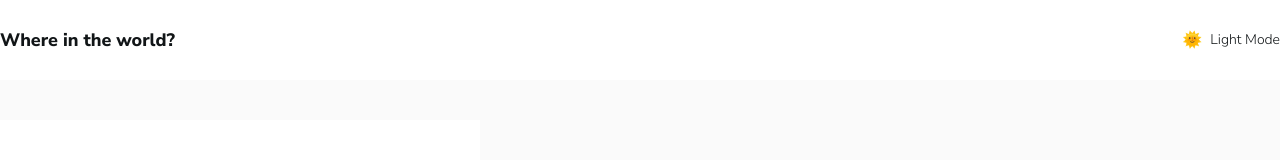
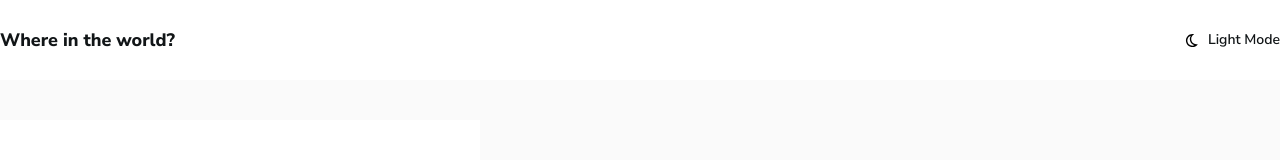
Before and after one commit to xeuxdev/Countries_Rest_Api, a Next.js app: page / in a window 1280 px wide. Shown: the top 160 px of the page. Built offline with nearby package versions, Linux system fonts and the light colour scheme.

Commit message:
added styles to icons

```diff
--- a/components/Layout.tsx
+++ b/components/Layout.tsx
@@ -1,7 +1,8 @@
 import { useTheme } from "next-themes"
 import { motion } from "framer-motion"
 import { useEffect, useState } from "react"
-
+import MoonSolid from "../icons/MoonSolid"
+import MoonReg from "../icons/MoonReg"
 
 type Props = {
   children: React.ReactNode
@@ -33,8 +34,8 @@ const Layout = ({ children }: Props) => {
               whileHover={{ scale: 1.1, transition: { duration: 0.2 } }}
               whileTap={{ scale: 0.9 }}
             >
-              <p>{theme === "dark" ? "🌙" : "🌞"}</p>
-              <p className="text-light_Mode_Text dark:text-dark_Mode_Text text-sm">
+              {theme === "dark" ? <MoonSolid /> : <MoonReg />}
+              <p className="text-light_Mode_Text dark:text-dark_Mode_Text text-sm font-semibold">
                 {theme === "dark" ? "Dark Mode" : "Light Mode"}
               </p>
             </motion.div>
--- a/icons/MoonReg.tsx
+++ b/icons/MoonReg.tsx
@@ -1,7 +1,16 @@
 const MoonReg = () => {
   return (
-    <svg xmlns="http://www.w3.org/2000/svg" viewBox="0 0 512 512">
-      <path d="M421.6 379.9c-.6641 0-1.35 .0625-2.049 .1953c-11.24 2.143-22.37 3.17-33.32 3.17c-94.81 0-174.1-77.14-174.1-175.5c0-63.19 33.79-121.3 88.73-152.6c8.467-4.812 6.339-17.66-3.279-19.44c-11.2-2.078-29.53-3.746-40.9-3.746C132.3 31.1 32 132.2 32 256c0 123.6 100.1 224 223.8 224c69.04 0 132.1-31.45 173.8-82.93C435.3 389.1 429.1 379.9 421.6 379.9zM255.8 432C158.9 432 80 353 80 256c0-76.32 48.77-141.4 116.7-165.8C175.2 125 163.2 165.6 163.2 207.8c0 99.44 65.13 183.9 154.9 212.8C298.5 428.1 277.4 432 255.8 432z" />
+    <svg
+      width={15}
+      height={15}
+      xmlns="http://www.w3.org/2000/svg"
+      viewBox="0 0 512 512"
+      className="text-dark_Mode_Text "
+    >
+      <path
+        d="M421.6 379.9c-.6641 0-1.35 .0625-2.049 .1953c-11.24 2.143-22.37 3.17-33.32 3.17c-94.81 0-174.1-77.14-174.1-175.5c0-63.19 33.79-121.3 88.73-152.6c8.467-4.812 6.339-17.66-3.279-19.44c-11.2-2.078-29.53-3.746-40.9-3.746C132.3 31.1 32 132.2 32 256c0 123.6 100.1 224 223.8 224c69.04 0 132.1-31.45 173.8-82.93C435.3 389.1 429.1 379.9 421.6 379.9zM255.8 432C158.9 432 80 353 80 256c0-76.32 48.77-141.4 116.7-165.8C175.2 125 163.2 165.6 163.2 207.8c0 99.44 65.13 183.9 154.9 212.8C298.5 428.1 277.4 432 255.8 432z"
+        fill="currentColor"
+      />
     </svg>
   )
 }
--- a/icons/MoonSolid.tsx
+++ b/icons/MoonSolid.tsx
@@ -1,7 +1,16 @@
 const MoonSolid = () => {
   return (
-    <svg xmlns="http://www.w3.org/2000/svg" viewBox="0 0 384 512">
-      <path d="M223.5 32C100 32 0 132.3 0 256S100 480 223.5 480c60.6 0 115.5-24.2 155.8-63.4c5-4.9 6.3-12.5 3.1-18.7s-10.1-9.7-17-8.5c-9.8 1.7-19.8 2.6-30.1 2.6c-96.9 0-175.5-78.8-175.5-176c0-65.8 36-123.1 89.3-153.3c6.1-3.5 9.2-10.5 7.7-17.3s-7.3-11.9-14.3-12.5c-6.3-.5-12.6-.8-19-.8z" />
+    <svg
+      width={15}
+      height={15}
+      xmlns="http://www.w3.org/2000/svg"
+      viewBox="0 0 384 512"
+      className="text-dark_Mode_Text w-5 h-5 border-none"
+    >
+      <path
+        d="M223.5 32C100 32 0 132.3 0 256S100 480 223.5 480c60.6 0 115.5-24.2 155.8-63.4c5-4.9 6.3-12.5 3.1-18.7s-10.1-9.7-17-8.5c-9.8 1.7-19.8 2.6-30.1 2.6c-96.9 0-175.5-78.8-175.5-176c0-65.8 36-123.1 89.3-153.3c6.1-3.5 9.2-10.5 7.7-17.3s-7.3-11.9-14.3-12.5c-6.3-.5-12.6-.8-19-.8z"
+        fill="currentColor"
+      />
     </svg>
   )
 }
```
